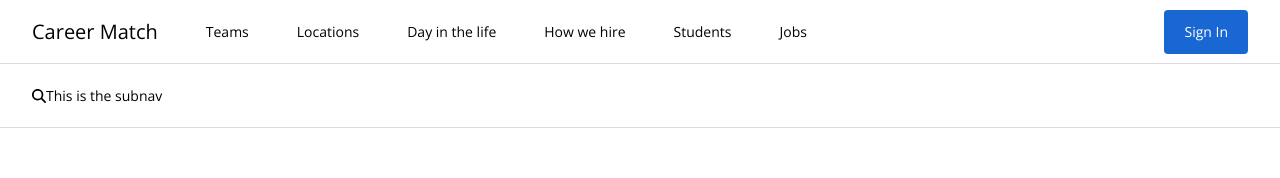
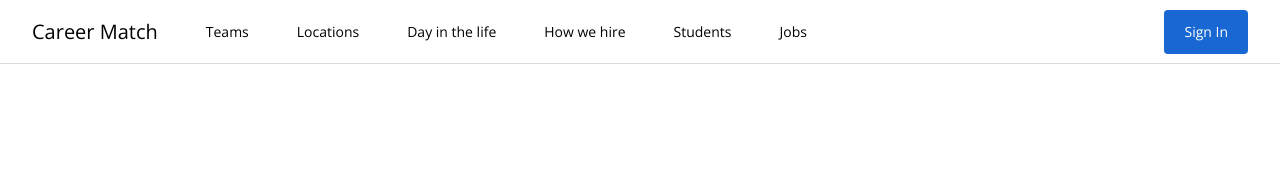
Before and after one commit to JulioCesarTeixeira/job-search-app, a Vue app: page / in a window 1280 px wide. Shown: the top 178 px of the page. Built offline with nearby package versions, Linux system fonts and the light colour scheme.

Commit message:
Conditional rendering for subnav

```diff
--- a/src/components/MainNav.vue
+++ b/src/components/MainNav.vue
@@ -60,7 +60,7 @@ export default {
           <action-button v-else @click="handleSignIn" name="Sign In" />
         </div>
       </div>
-      <the-subnav />
+      <the-subnav v-if="isLoggedIn" />
     </div>
   </header>
 </template>
--- a/src/components/TheSubnav.vue
+++ b/src/components/TheSubnav.vue
@@ -1,8 +1,10 @@
 <template>
   <div class="h-16 w-full border-b border-solid border-brand-gray-100 bg-white">
     <div class="flex items-center h-full px-8">
-      <font-awesome-icon icon="fa-solid fa-search" />
-      This is the subnav
+      <div>
+        <font-awesome-icon :icon="['fas', 'search']" class="mr-3" />
+        <span><span class="text-brand-green-100">802</span> jobs matched</span>
+      </div>
     </div>
   </div>
 </template>
```
